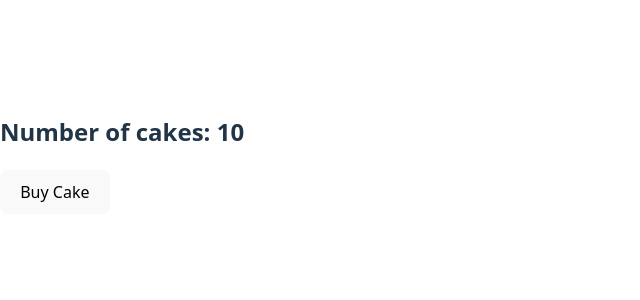
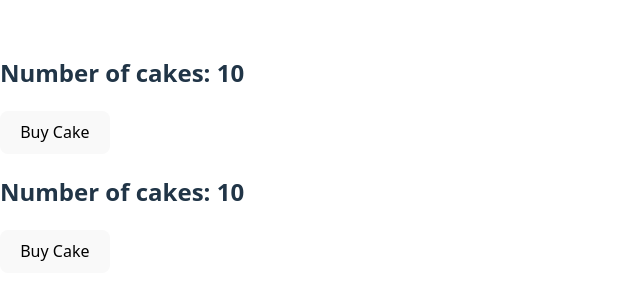
Before and after one commit to jrreda/redux-demo, a React (Vite) app: page / in a window 1280 px wide. Shown: the part 246-546 px from the top of the page, without its empty margins (0-640 px from the left). Built offline with nearby package versions, Linux system fonts and the light colour scheme.

Commit message:
useSelector hook

```diff
--- a/src/App.jsx
+++ b/src/App.jsx
@@ -1,4 +1,5 @@
 import CakeContainer from './components/CakeContainer'
+import HooksCakeContainer from './components/HooksCakeContainer'
 import { Provider } from 'react-redux'
 import store from './redux/store'
 
@@ -7,6 +8,7 @@
     <Provider store={store}>
       <div>
         <CakeContainer />
+        <HooksCakeContainer />
       </div>
     </Provider>
   )
--- /dev/null
+++ b/src/components/HooksCakeContainer.jsx
@@ -0,0 +1,14 @@
+import React from 'react'
+import { useSelector } from 'react-redux'
+
+function HooksCakeContainer() {
+  const numOfCakes = useSelector((state) => state.numOfCakes);
+  return (
+    <div>
+        <h2>Number of cakes: {numOfCakes}</h2>
+        <button type='button'>Buy Cake</button>
+    </div>
+  )
+}
+
+export default HooksCakeContainer;
```
